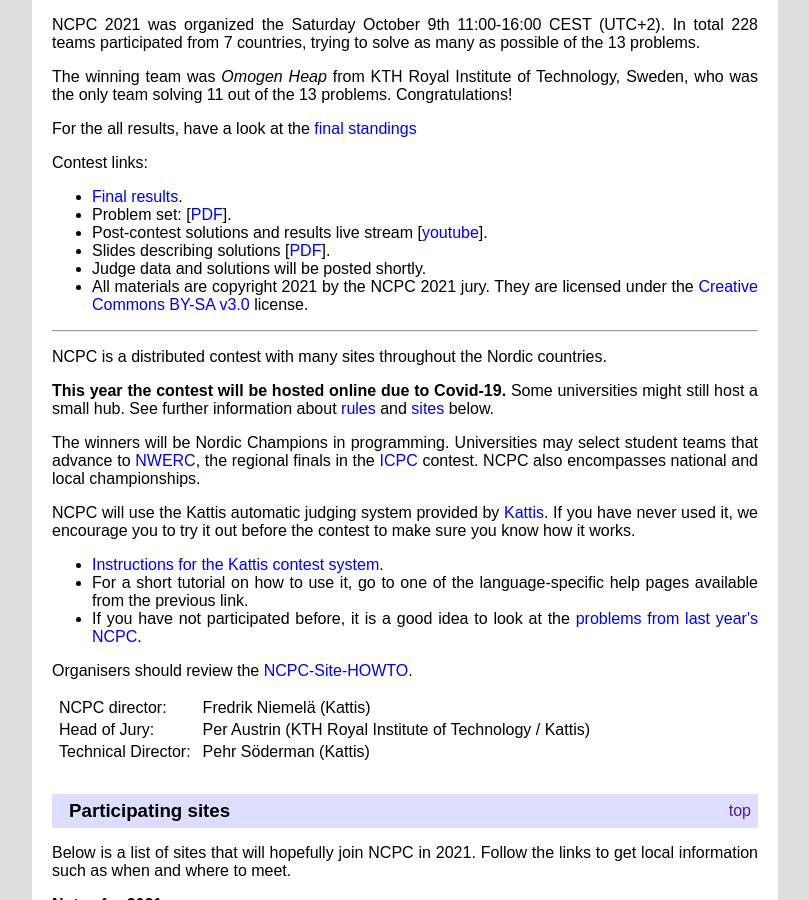
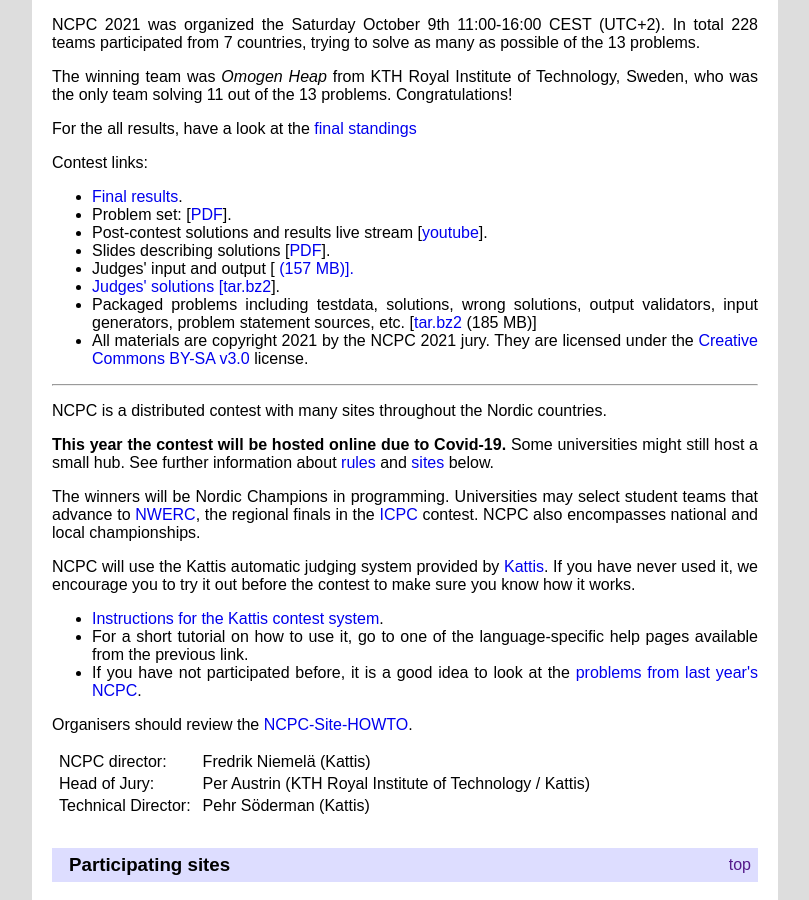
Before and after one commit to icpc/ncpc-web, a Jekyll site: the page built from ncpc2021/index.html, in a window 1280 px wide and 900 px high, scrolled down 367 px. Shown: the whole window, without its empty margins (235-1044 px from the left). Built offline with Jekyll 4.4.1, drawn with Linux system fonts in a browser that asks for light colours.

Commit message:
add 2021 contest materials

```diff
--- a/ncpc2021/index.html
+++ b/ncpc2021/index.html
@@ -40,15 +40,12 @@
     [<a href="https://youtu.be/7tPmFRIH6ng">youtube</a>].</li>
   <li>Slides describing solutions
     [<a href="ncpc21slides.pdf">PDF</a>].</li>
-  <li>Judge data and solutions will be posted shortly. </li>
-  <!--
   <li>Judges' input and output
-    [<a href="https://drive.google.com/file/d/1Pfg86IfFqUaKVpyccMPTbYRW8SCjrGVk/view?usp=sharing">tar.bz2</a> (137 MB)].</li>
+    [<a href="https://drive.google.com/file/d/1u7UOB6FqDfOHK0WUBNQVP4OFlom6kjKq/view?usp=sharing"</a> (157 MB)].</li>
   <li>Judges' solutions
-    [<a href="ncpc2020-solutions.tar.bz2">tar.bz2</a>]. </li>
-  <li>Packaged problems including testdata, solutions, wrong solutions, output validators, input generators, problem statement sources, etc. [<a href="https://drive.google.com/file/d/1VKDTcSezgmsPkvzDXPQJZgcbh9TINhmm/view?usp=sharing">tar.bz2</a> (141 MB)]
+    [<a href="ncpc2021-solutions.tar.bz2">tar.bz2</a>]. </li>
+  <li>Packaged problems including testdata, solutions, wrong solutions, output validators, input generators, problem statement sources, etc. [<a href="https://drive.google.com/file/d/1mO_wxwsjbdq7_OybsMHNJT8FrD5m_QYL/view?usp=sharing">tar.bz2</a> (185 MB)]
   </li>
--->
   <li>All materials are copyright 2021 by the NCPC 2021 jury. They are licensed under the <a href="http://creativecommons.org/licenses/by-sa/3.0/">Creative Commons BY-SA v3.0</a> license.</li>
 </ul>
 </p>
```
